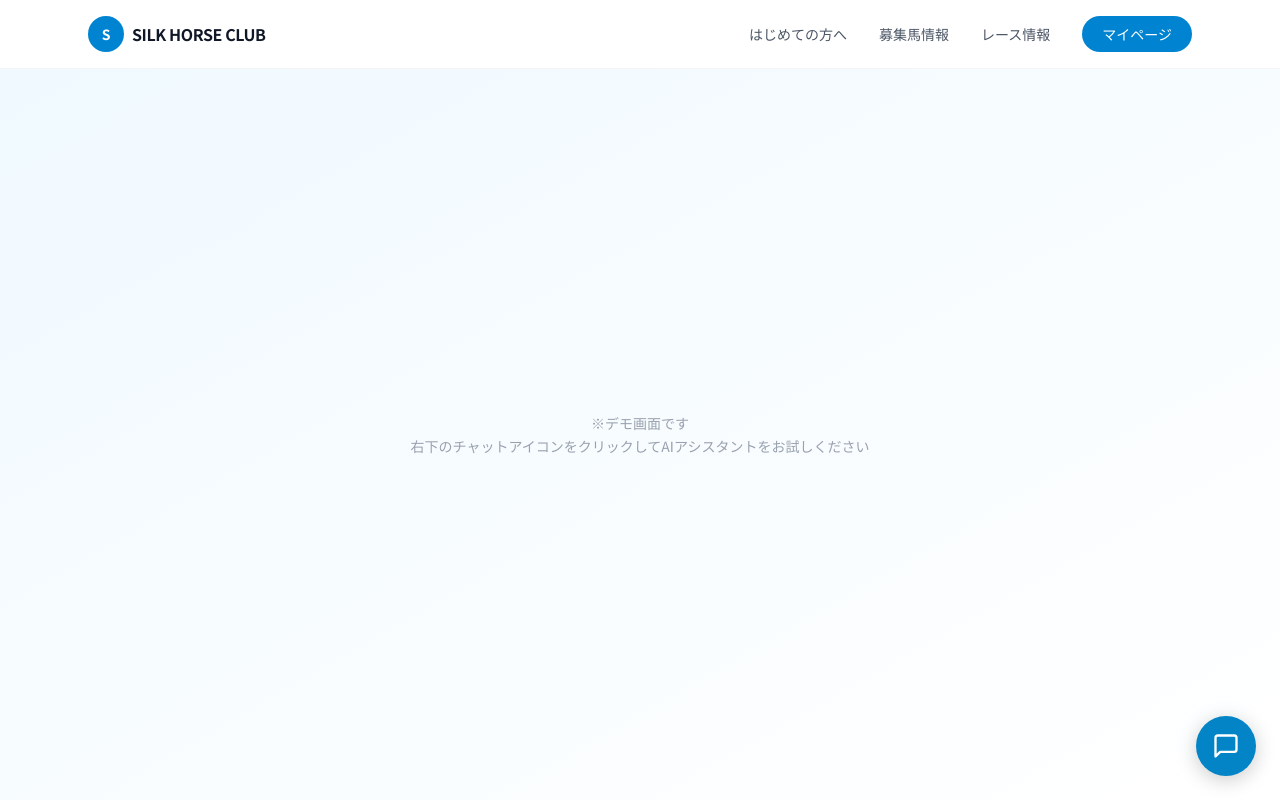
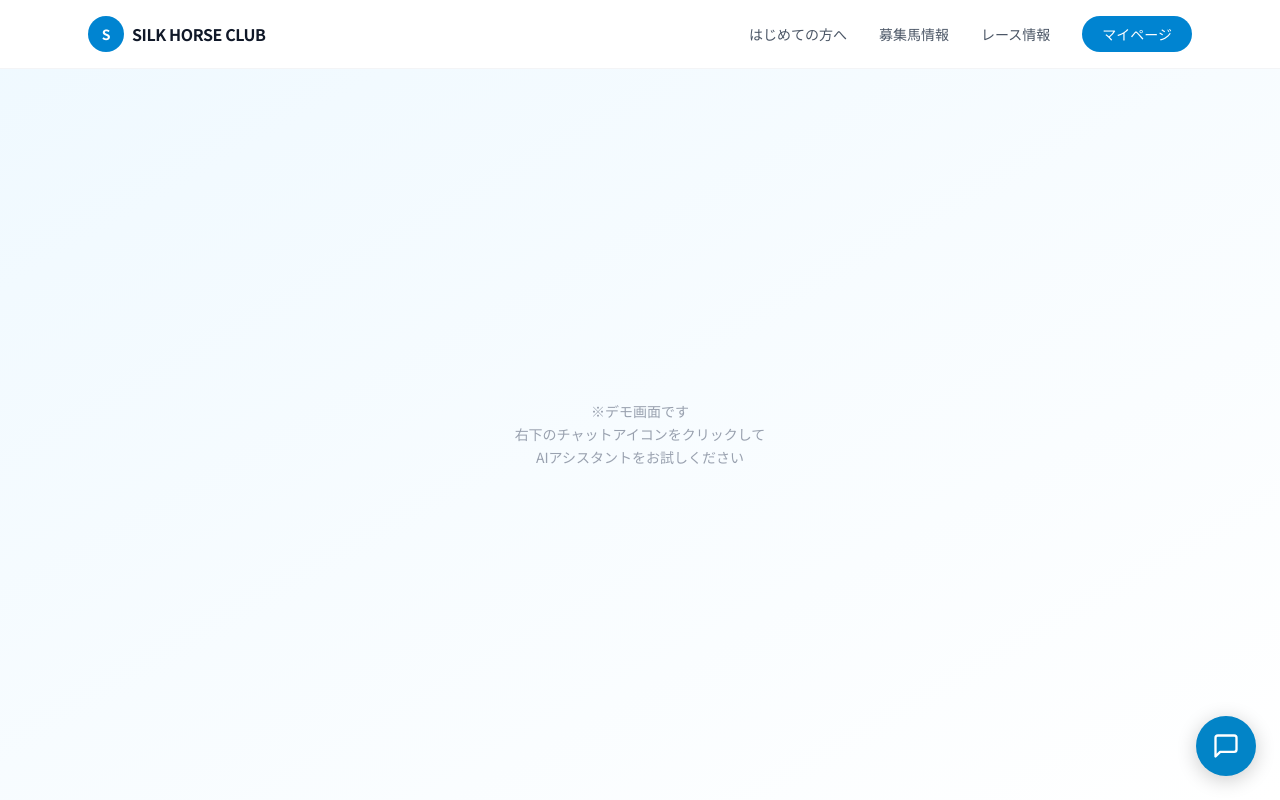
Before and after one commit to hnishizawa43-ctrl/silkracing-chatbot, a Next.js app: page / in a window 1280 px wide. Built offline with nearby package versions, Linux system fonts and the light colour scheme.

Commit message:
fix: add line breaks after 「クリックして」 for three-line display
Improve readability with proper line breaks for multi-line text.

Co-authored-by: h.nishizawa43 <262796701+hnishizawa43-ctrl@users.noreply.github.com>

```diff
--- a/components/demo-homepage.tsx
+++ b/components/demo-homepage.tsx
@@ -28,7 +28,9 @@ export function DemoHomepage() {
         <p className="text-center text-sm leading-relaxed text-gray-400">
           {"※デモ画面です"}
           <br />
-          {"右下のチャットアイコンをクリックしてAIアシスタントをお試しください"}
+          {"右下のチャットアイコンをクリックして"}
+          <br />
+          {"AIアシスタントをお試しください"}
         </p>
       </main>
     </div>
```
